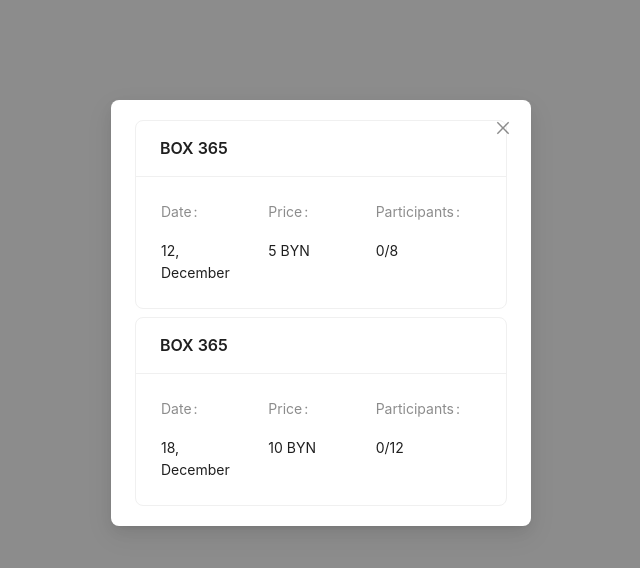
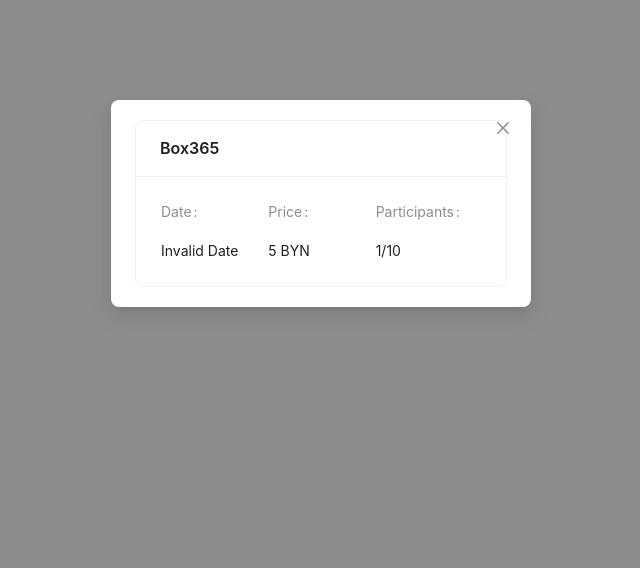
Before and after one commit to RunOrFight/sport-story-hub-ui, a React (Vite) app: page / in a window 1280 px wide. Shown: the top 568 px of the page, without its empty margins (319-959 px from the left). Built offline with nearby package versions, Linux system fonts and the light colour scheme.

Commit message:
feat: add http + singleEvent

```diff
--- a/src/EventPage.tsx
+++ /dev/null
@@ -1,47 +0,0 @@
-import {Card, Descriptions, Flex} from "antd";
-import {useEffect, useState} from "react";
-import {IEventFull} from "./types.ts";
-
-const EventsPage = () => {
-    const [events, setEvents] = useState<Record<string, IEventFull>>({})
-
-    useEffect(() => {
-        const fetchEvents = async () => {
-            const events = {
-                "123": {
-                    id: "123",
-                    price: "5 BYN",
-                    participantsCount: 8,
-                    date: "12, December",
-                    participants: [],
-                    place: "BOX 365"
-                },
-                "234": {
-                    id: "234",
-                    price: "10 BYN",
-                    participantsCount: 12,
-                    date: "18, December",
-                    participants: [],
-                    place: "BOX 365"
-                }
-            }
-            setEvents(events)
-        }
-
-        fetchEvents()
-    }, [])
-
-    return <Flex vertical gap={"small"}>
-        {Object.values(events).map((event) => <Card key={event.id} hoverable title={event.place}
-                                                    style={{width: "100%"}}>
-            <Descriptions layout={"vertical"}>
-                <Descriptions.Item label="Date">{event.date}</Descriptions.Item>
-                <Descriptions.Item label="Price">{event.price}</Descriptions.Item>
-                <Descriptions.Item
-                    label="Participants">{`${event.participants.length}/${event.participantsCount}`}</Descriptions.Item>
-            </Descriptions>
-        </Card>)}
-    </Flex>;
-}
-
-export {EventsPage}
--- /dev/null
+++ b/src/EventsPage.tsx
@@ -0,0 +1,33 @@
+import {Card, Descriptions, Flex} from "antd";
+import {useEffect, useState} from "react";
+import {IEventFull} from "./types.ts";
+import {httpApi} from "./httpApi.ts";
+import dayjs from "dayjs";
+import {generatePath, Link} from "react-router-dom";
+import {routeMap} from "./routeMap.ts";
+
+const EventsPage = () => {
+    const [events, setEvents] = useState<IEventFull[]>([])
+
+    useEffect(() => {
+        httpApi.getEvents().then((events) => {
+            setEvents(events)
+        })
+    }, [])
+
+    return <Flex vertical gap={"small"}>
+        {events.map((event) => <Link key={event.id} to={generatePath(routeMap.singleEventRoute, {id: event.id})}>
+            <Card hoverable title={event.location.title}
+                  style={{width: "100%"}}>
+                <Descriptions layout={"vertical"}>
+                    <Descriptions.Item label="Date">{dayjs(event.dateTime).format("yyyy")}</Descriptions.Item>
+                    <Descriptions.Item label="Price">{event.price}</Descriptions.Item>
+                    <Descriptions.Item
+                        label="Participants">{`${event.participants.length}/${event.participantsLimit}`}</Descriptions.Item>
+                </Descriptions>
+            </Card>
+        </Link>)}
+    </Flex>;
+}
+
+export {EventsPage}
--- /dev/null
+++ b/src/SingleEventPage.tsx
@@ -0,0 +1,24 @@
+import {useEffect, useState} from "react";
+import {Link, useParams} from "react-router-dom";
+import {httpApi} from "./httpApi.ts";
+import {IEventFull} from "./types.ts";
+
+const SingleEventPage = () => {
+    const params = useParams()
+    const [event, setEvent] = useState<IEventFull>()
+
+    useEffect(() => {
+        httpApi.getEventById(params.id!).then((event) => {
+            setEvent(event)
+        })
+
+    }, [params])
+
+
+    return <div>
+        <Link to={".."}>{"Back"}</Link>
+        <pre>{JSON.stringify(event, null, 2)}</pre>
+    </div>
+}
+
+export {SingleEventPage}
--- /dev/null
+++ b/src/httpApi.ts
@@ -0,0 +1,31 @@
+import {IEventFull} from "./types.ts";
+
+const events: IEventFull[] = [
+    {
+        id: "123",
+        location: {
+            title: "Box365",
+            url: "https://maps.app.goo.gl/ZeLrHS4BzczpcHAD7",
+            address: "ул. Октябрьская 16/3, Минск",
+            previewId: '1faefaeefae'
+        },
+        status: 'STARTED',
+        dateTime: "20:15, 29 ноября, ср",
+        description: "We hold games in formats from 4x4 to 9x9 with varying durations from 60 to 120 minutes.",
+        participants: [{username: "privetenn", photoId: "gq12gaeg21qe123"}],
+        participantsLimit: 10,
+        price: "5 BYN"
+    }
+]
+
+
+const httpApi = {
+    getEvents: async () => {
+        return Promise.resolve(events)
+    },
+    getEventById: async (id: string) => {
+        return Promise.resolve(events.find((it) => it.id === id))
+    }
+}
+
+export {httpApi}
--- a/src/main.tsx
+++ b/src/main.tsx
@@ -1,17 +1,28 @@
 import ReactDOM from 'react-dom/client'
 import {createBrowserRouter, RouterProvider} from "react-router-dom";
-import {EventsPage} from "./EventPage.tsx";
+import {EventsPage} from "./EventsPage.tsx";
 import {CreateEventForm} from "./CreateEventForm.tsx";
 import {IsDev} from "./IsDev.tsx";
+import {routeMap} from "./routeMap.ts";
+import {SingleEventPage} from "./SingleEventPage.tsx";
 
 
 const router = createBrowserRouter([
     {
-        path: "/",
+        path: routeMap.emptyRoute,
+        element: <EventsPage/>,
+        index: true
+    },
+    {
+        path: routeMap.eventsRoute,
         element: <EventsPage/>,
     },
     {
-        path: "/create_event",
+        path: routeMap.singleEventRoute,
+        element: <SingleEventPage/>
+    },
+    {
+        path: routeMap.createEventRoute,
         element: <CreateEventForm/>
     }
 ]);
--- /dev/null
+++ b/src/routeMap.ts
@@ -0,0 +1,13 @@
+const emptyRoute = "/";
+const eventsRoute = "/events";
+const singleEventRoute = `${eventsRoute}/:id`
+const createEventRoute = `${eventsRoute}/create`
+
+const routeMap = {
+    emptyRoute,
+    eventsRoute,
+    singleEventRoute,
+    createEventRoute
+}
+
+export {routeMap}
```
Also changed, not shown: src/types.ts (+21 -5 lines).
